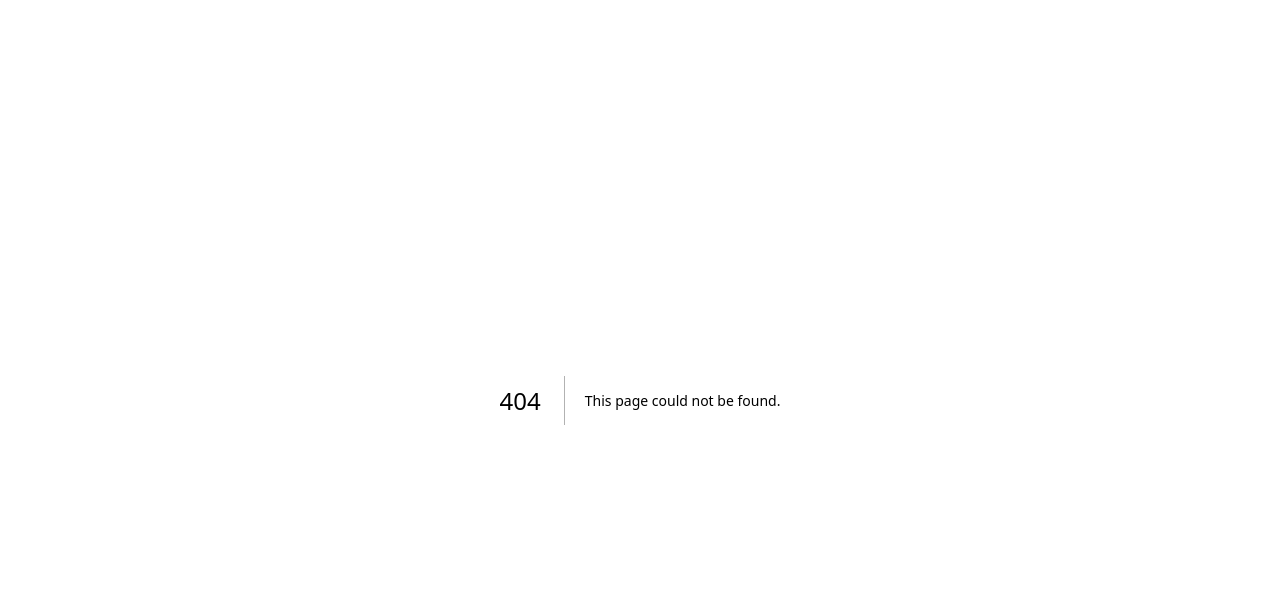
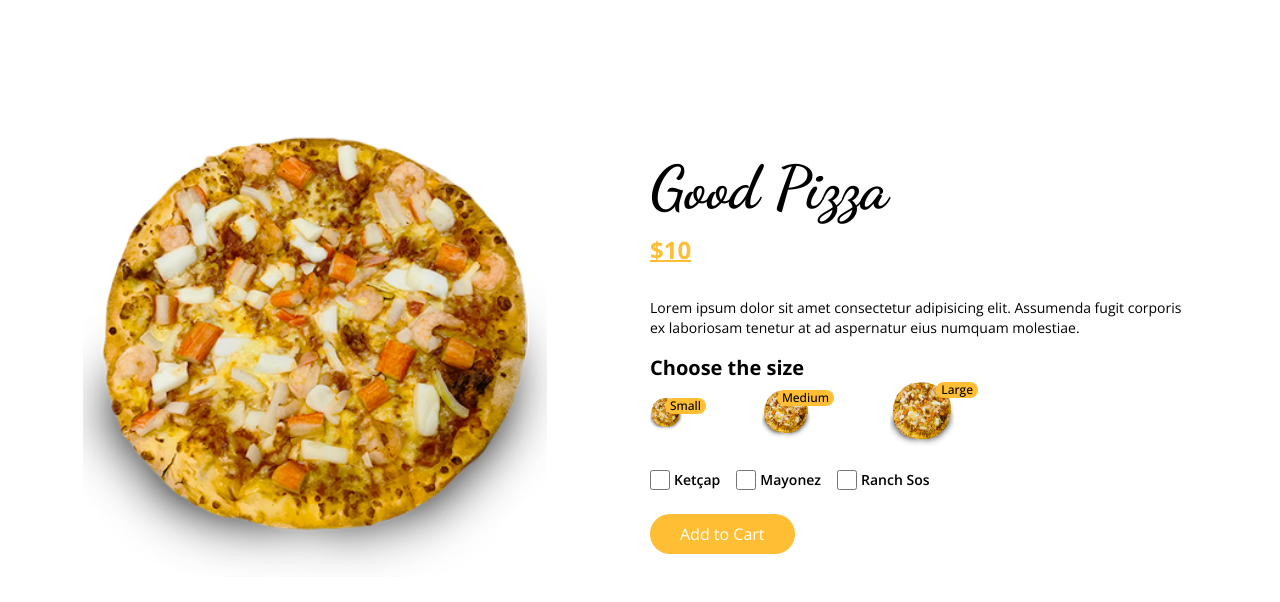
Before and after one commit to mrveavc/food-ordering, a Next.js app: page /product in a window 1280 px wide. Before the commit this address had no page. Shown: the top 602 px of the page. Built offline with nearby package versions, Linux system fonts and the light colour scheme.

Commit message:
commit-14.06.23

```diff
--- a/pages/home/index.jsx
+++ b/pages/home/index.jsx
@@ -11,6 +11,7 @@
       <Campaigns/>
       <MenuWrapper/>
       <About></About>
+
     </div>
   )
 }
--- /dev/null
+++ b/pages/product/index.jsx
@@ -0,0 +1,82 @@
+import React from 'react'
+import Image from "next/image";
+import Title from '../components/ui/Title';
+
+
+const Index = () => {
+  return (
+    <div className="flex items-center md:h-[calc(100vh_-_88px)] gap-5 py-20 flex-wrap ">
+      <div className="relative md:flex-1 md:w-[80%] md:h-[80%] w-36 h-36 mx-auto">
+        <Image src="/images/f1.png" alt=""  fill  objectFit="contain" />
+      </div>
+      <div className="md:flex-1 md:text-start text-center">
+        <Title addClass="text-6xl">Good Pizza</Title>
+        <span className="text-primary text-2xl font-bold underline underline-offset-1 my-4 inline-block">
+          $10
+        </span>
+        <p className="text-sm my-4 md:pr-24">
+          Lorem ipsum dolor sit amet consectetur adipisicing elit. Assumenda
+          fugit corporis ex laboriosam tenetur at ad aspernatur eius numquam
+          molestiae.
+        </p>
+        <div>
+          <h4 className="text-xl font-bold">Choose the size</h4>
+          <div className="flex items-center gap-x-20 md:justify-start justify-center">
+            <div
+              className="relative w-8 h-8 cursor-pointer"
+            >
+              <Image src="/images/f1.png" alt=""  fill  />
+              <span className="absolute top-0 -right-6 text-xs bg-primary rounded-full px-[5px] font-medium">
+                Small
+              </span>
+            </div>
+            <div
+              className="relative w-12 h-12 cursor-pointer"
+            >
+              <Image src="/images/f1.png" alt=""  fill  />
+              <span className="absolute top-0 -right-6 text-xs bg-primary rounded-full px-[5px] font-medium">
+                Medium
+              </span>
+            </div>
+            <div
+              className="relative w-16 h-16 cursor-pointer"
+            >
+              <Image src="/images/f1.png" alt=""  fill  />
+              <span className="absolute top-0 -right-6 text-xs bg-primary rounded-full px-[5px] font-medium">
+                Large
+              </span>
+            </div>
+          </div>
+        </div>
+        <div className="flex gap-x-4 my-6 md:justify-start justify-center">
+            <label className="flex items-center gap-x-1" >
+              <input
+                type="checkbox"
+                className="w-5 h-5 accent-primary"
+              />
+              <span className="text-sm font-semibold">Ketçap</span>
+            </label>
+            <label className="flex items-center gap-x-1" >
+              <input
+                type="checkbox"
+                className="w-5 h-5 accent-primary"
+              />
+              <span className="text-sm font-semibold">Mayonez</span>
+            </label>
+            <label className="flex items-center gap-x-1" >
+              <input
+                type="checkbox"
+                className="w-5 h-5 accent-primary"
+              />
+              <span className="text-sm font-semibold">Ranch Sos</span>
+            </label>
+        </div>
+        <button className="btn-primary" >
+          Add to Cart
+        </button>
+      </div>
+    </div>
+  );
+};
+
+export default Index
```
